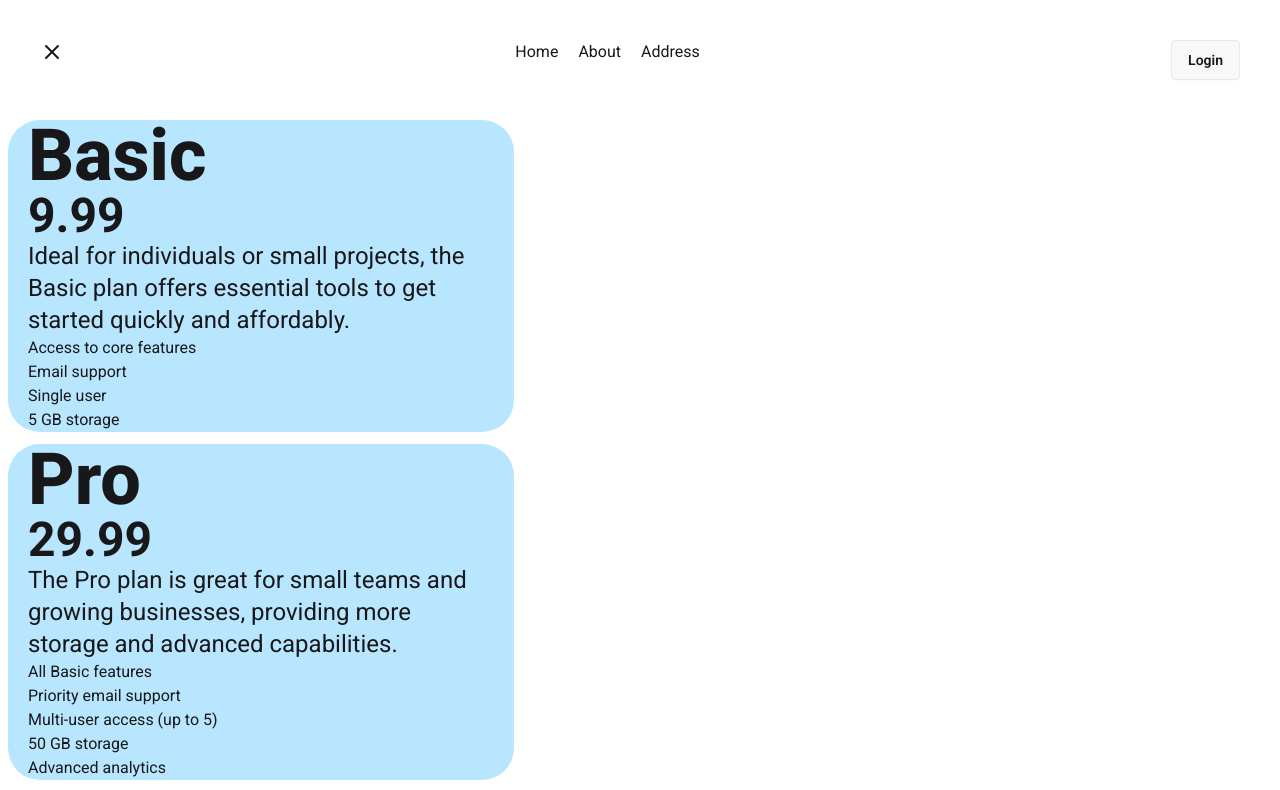
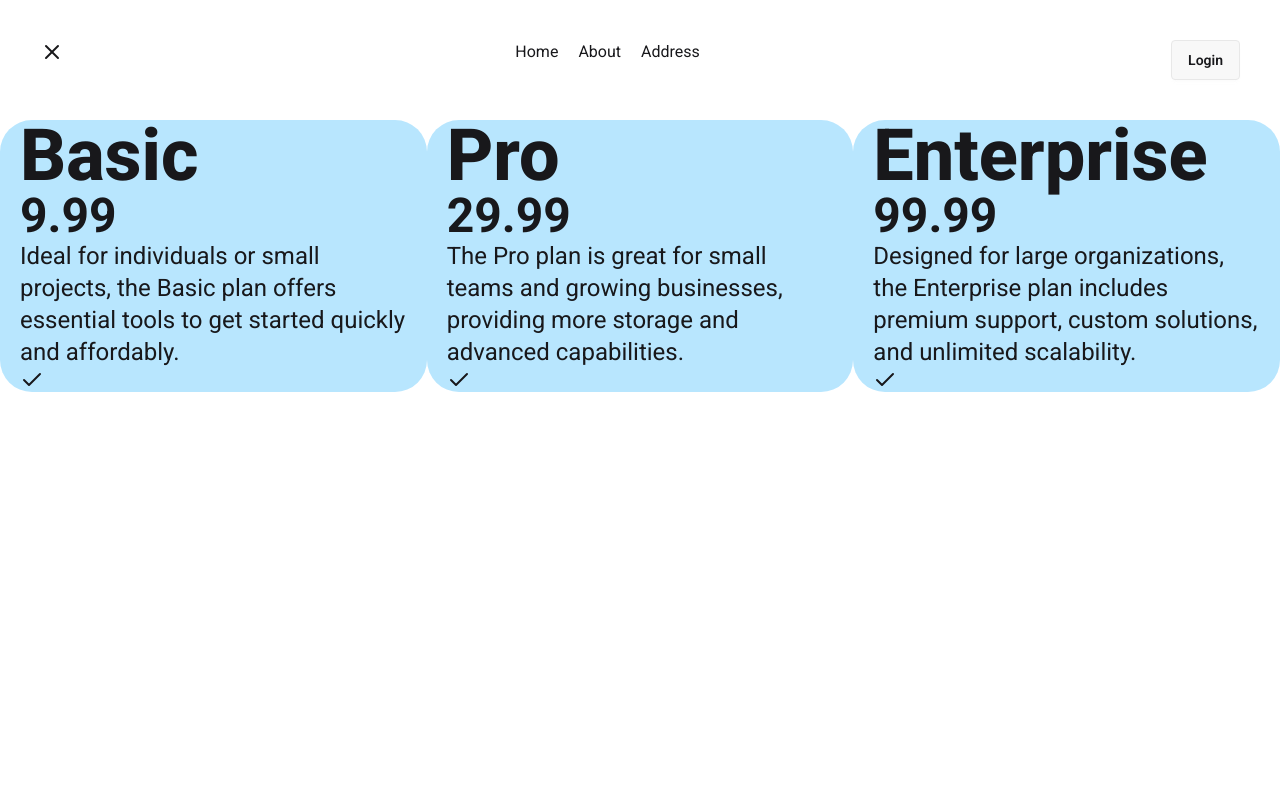
Before and after one commit to Rahaman-Atikur/React_Awesome_Component, a React (Vite) app: page / in a window 1280 px wide. Shown: the top 790 px of the page. Built offline with nearby package versions, Linux system fonts and the light colour scheme.

Commit message:
Luicad Icons done

```diff
--- a/src/Components/PricingOptins/PricingOptionCard.jsx
+++ b/src/Components/PricingOptins/PricingOptionCard.jsx
@@ -1,18 +1,18 @@
 import React from 'react';
-
+import { Check } from 'lucide-react';
 const PricingOptionCard = ({ pricingPlan }) => {
     console.log(pricingPlan);
     return (
-        <div className='w-2/5 rounded-4xl gap-2  bg-sky-200 px-5 '>
 
-            <h2 className='text-7xl font-extrabold'>{pricingPlan.name}</h2>
+        <div className='w-auto rounded-4xl gap-2  bg-sky-200 px-5 '>
+            <h2 className='text-7xl font-extrabold'>  {pricingPlan.name}</h2>
             <h4 className='text-5xl font-bold'>{pricingPlan.price_per_month}</h4>
-            <p className='text-2xl'>{pricingPlan.description}</p>
-            {pricingPlan.features.map((feature) => <p>{feature}</p>)}
 
+
+            <p className='text-2xl'>{  pricingPlan.description}</p>
+            <Check />
 
         </div>
     );
 };
-
 export default PricingOptionCard;
--- a/src/Components/PricingOptins/PricingOptions.jsx
+++ b/src/Components/PricingOptins/PricingOptions.jsx
@@ -1,16 +1,14 @@
 import React, { use } from 'react';
 import PricingOptionCard from './PricingOptionCard';
-
 const PricingOptions = ({pricingOptionsPromise}) => {
 const pricingData = use(pricingOptionsPromise);
 console.log(pricingData);
     return (
-        <div className='grid grid-cols-3  sm:grid-cols-1  gap-3 mx-2'>
+        <div className='grid grid-cols-3'>
             {
                 pricingData.map((pricingPlan)=><PricingOptionCard key={pricingData.id} pricingPlan={pricingPlan}></PricingOptionCard>)
             }
         </div>
     );
 };
-
 export default PricingOptions;
```
